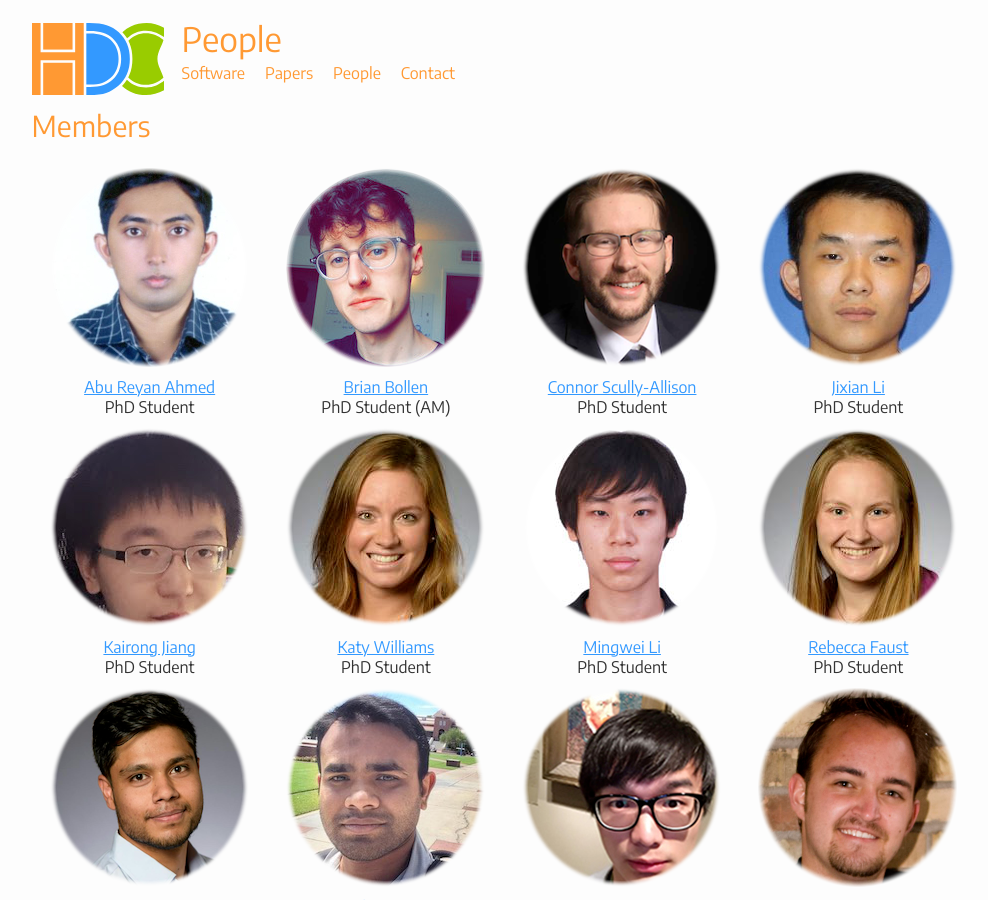
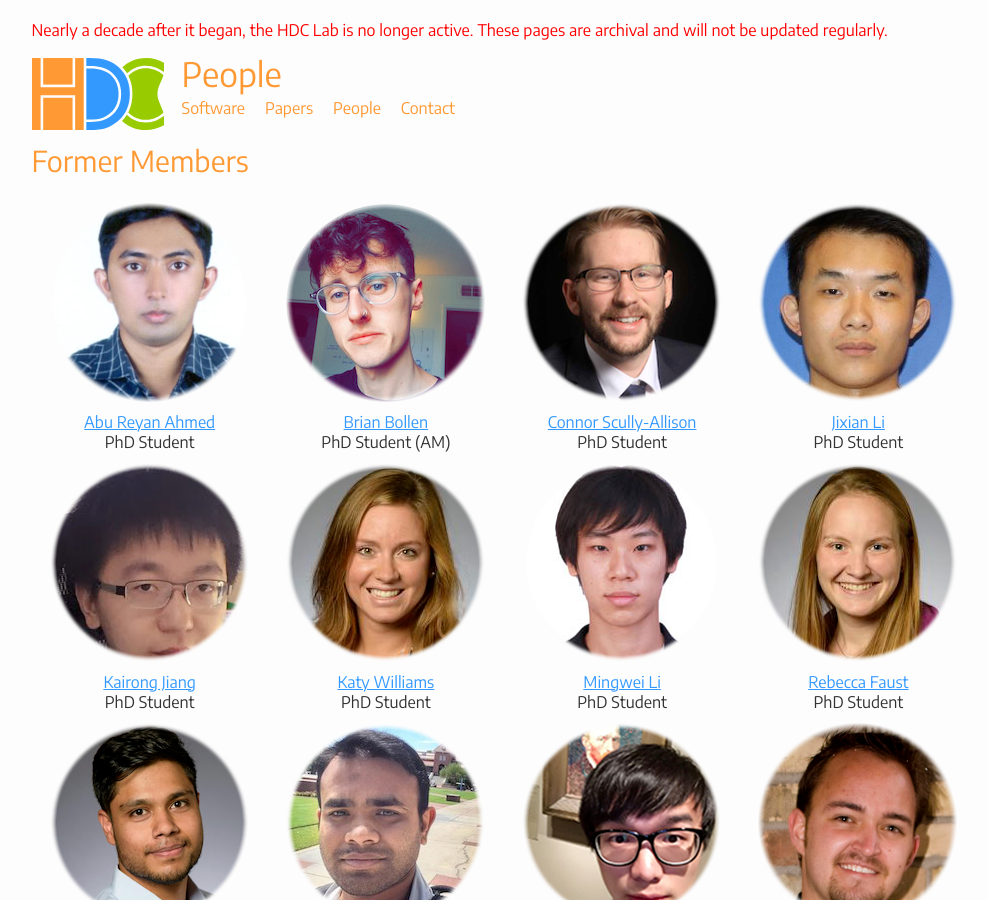
Before and after one commit to hdc-arizona/hdc-arizona.github.io, a Jekyll site: the page built from people.md, in a window 1280 px wide and 900 px high. Shown: the whole window, without its empty margins (136-1124 px from the left). Built offline with Jekyll 4.4.1, drawn with Linux system fonts in a browser that asks for light colours; some of the changed text lies outside the part shown.

Commit message:
Setting up HDC archival

```diff
--- a/_layouts/main.html
+++ b/_layouts/main.html
@@ -11,6 +11,11 @@
       <div class="col-md-1"></div>
       <div class="col-md-10">
         <table>
+        <tr>
+          <td colspan=2>
+            <p style="color: red;">Nearly a decade after it began, the HDC Lab is no longer active.  These pages are archival and will not be updated regularly.</p>
+          </td>
+        </tr>
         <tr>
           <td class="hidden-xs hidden-sm" style="width: 150px;">
             <a href="http://hdc.cs.arizona.edu"><img id="logo" style="height: 72px;" src="/img/logo.svg"></a>
--- a/_sass/_base.scss
+++ b/_sass/_base.scss
@@ -32,7 +32,7 @@ h1, h2, h3, h4, h5, h6,
 p, blockquote, pre,
 ul, ol, dl, figure,
 %vertical-rhythm {
-    margin-bottom: $spacing-unit / 2;
+    margin-bottom: calc($spacing-unit / 2);
 }
 
 
@@ -110,7 +110,7 @@ h1, h2, h3, h4, h5, h6 {
 blockquote {
     color: $grey-color;
     border-left: 4px solid $grey-color-light;
-    padding-left: $spacing-unit / 2;
+    padding-left: calc($spacing-unit / 2);
     font-size: 18px;
     letter-spacing: -1px;
     font-style: italic;
@@ -165,8 +165,8 @@ pre {
     @include media-query($on-laptop) {
         max-width: -webkit-calc(800px - (#{$spacing-unit}));
         max-width:         calc(800px - (#{$spacing-unit}));
-        padding-right: $spacing-unit / 2;
-        padding-left: $spacing-unit / 2;
+        padding-right: calc($spacing-unit / 2);
+        padding-left: calc($spacing-unit / 2);
     }
 }
 
--- a/_sass/_layout.scss
+++ b/_sass/_layout.scss
@@ -98,7 +98,7 @@
 
 .footer-heading {
     font-size: 18px;
-    margin-bottom: $spacing-unit / 2;
+    margin-bottom: calc($spacing-unit / 2);
 }
 
 .contact-list,
@@ -110,14 +110,14 @@
 .footer-col-wrapper {
     font-size: 15px;
     color: $grey-color;
-    margin-left: -$spacing-unit / 2;
+    margin-left: calc($spacing-unit / -2);
     @extend %clearfix;
 }
 
 .footer-col {
     float: left;
-    margin-bottom: $spacing-unit / 2;
-    padding-left: $spacing-unit / 2;
+    margin-bottom: calc($spacing-unit / 2);
+    padding-left: calc($spacing-unit / 2);
 }
 
 .footer-col-1 {
--- a/people.md
+++ b/people.md
@@ -6,7 +6,7 @@ title: "People"
 {% comment %}
 ## Members ([Alumni](/alumni/))
 {% endcomment %}
-## Members
+## Former Members
 
 <style>
   table.four-columns td {
@@ -35,7 +35,7 @@ title: "People"
 <p><br></p>
 
 <table class="four-columns" width="100%">
-{% assign faculty_order = 'Assistant Professor|Professor' | split: '|' %}
+{% assign faculty_order = 'Associate Professor|Assistant Professor' | split: '|' %}
 {% assign faculty = site.faculty | sort:'name' | sort_by_index: 'role', faculty_order %}
 {% tablerow member in faculty cols:4 %}
   <img src="{{ member.photo | replace: "headshots","headcircs" | default: 'headcircs/placeholder.png' }}" alt="{{ member.name }}"><br>
```
Also changed, not shown: _faculty/carlos_scheidegger.md (+1 -1 lines), _faculty/joshua_levine.md (+1 -1 lines), _faculty/stephens_kobourov.md (deleted, +0 -6 lines).
